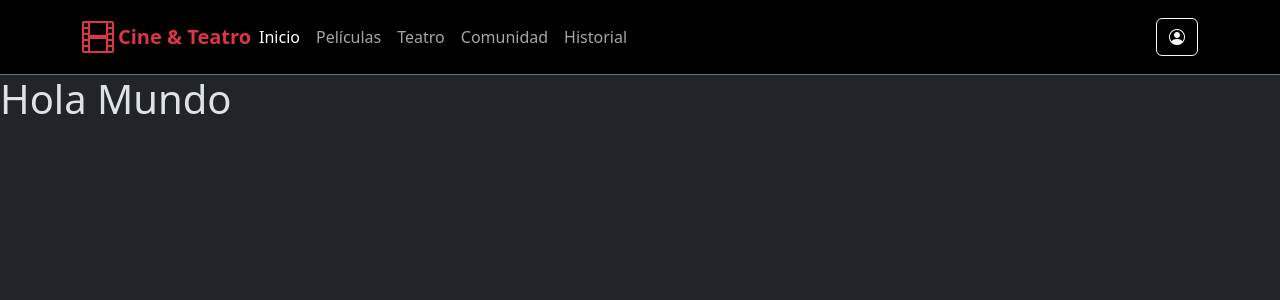
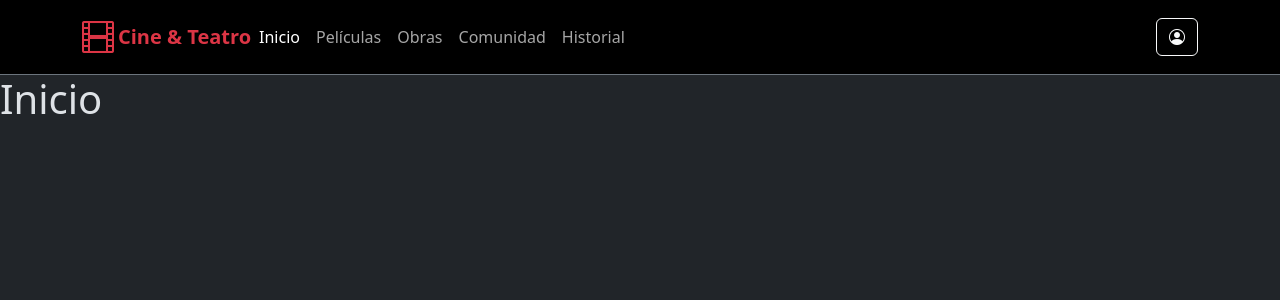
Before and after one commit to Z13r0/Plataforma-de-Cine-Teatro, a React (Vite) app: page / in a window 1280 px wide. Shown: the top 300 px of the page. Built offline with nearby package versions, Linux system fonts and the light colour scheme.

Commit message:
Agrega react-router con las cinco rutas y navegacion en el navbar

```diff
--- a/package.json
+++ b/package.json
@@ -13,7 +13,8 @@
     "bootstrap": "^5.3.8",
     "bootstrap-icons": "^1.13.1",
     "react": "^19.2.8",
-    "react-dom": "^19.2.8"
+    "react-dom": "^19.2.8",
+    "react-router-dom": "^7.18.4"
   },
   "devDependencies": {
     "@types/react": "^19.2.18",
--- a/src/App.jsx
+++ b/src/App.jsx
@@ -1,4 +1,10 @@
+import { Route, Routes } from "react-router-dom";
 import Navbar from "./components/Navbar/Navbar";
+import Comunidad from "./pages/Comunidad";
+import Historial from "./pages/Historial";
+import Inicio from "./pages/Inicio";
+import Obras from "./pages/Obras";
+import Peliculas from "./pages/Peliculas";
 
 function App() {
   return (
@@ -6,7 +12,13 @@ function App() {
       <header>
         <Navbar />
       </header>
-      <h1>Hola Mundo</h1>
+      <Routes>
+        <Route path="/" element={<Inicio />} />
+        <Route path="/peliculas" element={<Peliculas />} />
+        <Route path="/obras" element={<Obras />} />
+        <Route path="/comunidad" element={<Comunidad />} />
+        <Route path="/historial" element={<Historial />} />
+      </Routes>
     </>
   );
 }
--- a/src/components/Navbar/Navbar.jsx
+++ b/src/components/Navbar/Navbar.jsx
@@ -1,10 +1,12 @@
 /*Para el boton de usuario se usa #userPanel como identificador */
+import { Link, NavLink } from "react-router-dom";
+
 const NAV_ITEMS = [
-  { label: "Inicio", href: "/", active: true },
-  { label: "Películas", href: "/" },
-  { label: "Teatro", href: "/" },
-  { label: "Comunidad", href: "/" },
-  { label: "Historial", href: "/" },
+  { label: "Inicio", to: "/", end: true },
+  { label: "Películas", to: "/peliculas" },
+  { label: "Obras", to: "/obras" },
+  { label: "Comunidad", to: "/comunidad" },
+  { label: "Historial", to: "/historial" },
 ];
 
 export default function Navbar() {
@@ -21,13 +23,13 @@ export default function Navbar() {
         >
           <span className="navbar-toggler-icon" />
         </button>
-        <a
+        <Link
           className="navbar-brand mx-auto fw-bold text-danger d-flex align-items-center gap-1"
-          href="/"
+          to="/"
         >
           <i className="bi bi-film fs-2" />
-          <span>Cine & Teatro</span>
-        </a>
+          <span>Cine &amp; Teatro</span>
+        </Link>
         <div
           className="offcanvas offcanvas-start"
           tabIndex={-1}
@@ -48,13 +50,10 @@ export default function Navbar() {
           <div className="offcanvas-body">
             <ul className="navbar-nav">
               {NAV_ITEMS.map((item) => (
-                <li className="nav-item" key={item.label}>
-                  <a
-                    className={item.active ? "nav-link active" : "nav-link"}
-                    href={item.href}
-                  >
+                <li className="nav-item" key={item.to} data-bs-dismiss="offcanvas">
+                  <NavLink className="nav-link" to={item.to} end={item.end}>
                     {item.label}
-                  </a>
+                  </NavLink>
                 </li>
               ))}
             </ul>
--- a/src/main.jsx
+++ b/src/main.jsx
@@ -1,12 +1,15 @@
-import { StrictMode } from 'react'
-import { createRoot } from 'react-dom/client'
-import App from './App.jsx'
-import 'bootstrap/dist/css/bootstrap.min.css'
-import 'bootstrap-icons/font/bootstrap-icons.min.css'
-import 'bootstrap/dist/js/bootstrap.bundle.min.js'
+import { StrictMode } from "react";
+import { createRoot } from "react-dom/client";
+import App from "./App.jsx";
+import "bootstrap/dist/css/bootstrap.min.css";
+import "bootstrap-icons/font/bootstrap-icons.min.css";
+import "bootstrap/dist/js/bootstrap.bundle.min.js";
+import { BrowserRouter } from "react-router-dom";
 
-createRoot(document.getElementById('root')).render(
+createRoot(document.getElementById("root")).render(
   <StrictMode>
-    <App />
+    <BrowserRouter>
+      <App />
+    </BrowserRouter>
   </StrictMode>,
-)
+);
--- /dev/null
+++ b/src/pages/Comunidad.jsx
@@ -0,0 +1,3 @@
+export default function Comunidad() {
+  return <h1>Comunidad</h1>;
+}
--- /dev/null
+++ b/src/pages/Historial.jsx
@@ -0,0 +1,3 @@
+export default function Historial() {
+  return <h1>Historial</h1>;
+}
--- /dev/null
+++ b/src/pages/Inicio.jsx
@@ -0,0 +1,3 @@
+export default function Inicio() {
+  return <h1>Inicio</h1>;
+}
--- /dev/null
+++ b/src/pages/Obras.jsx
@@ -0,0 +1,3 @@
+export default function Obras() {
+  return <h1>Obras</h1>;
+}
--- /dev/null
+++ b/src/pages/Peliculas.jsx
@@ -0,0 +1,3 @@
+export default function Peliculas() {
+  return <h1>Películas</h1>;
+}
```
Also changed, not shown: src/App.css (added), 1 other file (tests, documents, lock files or other folders).
